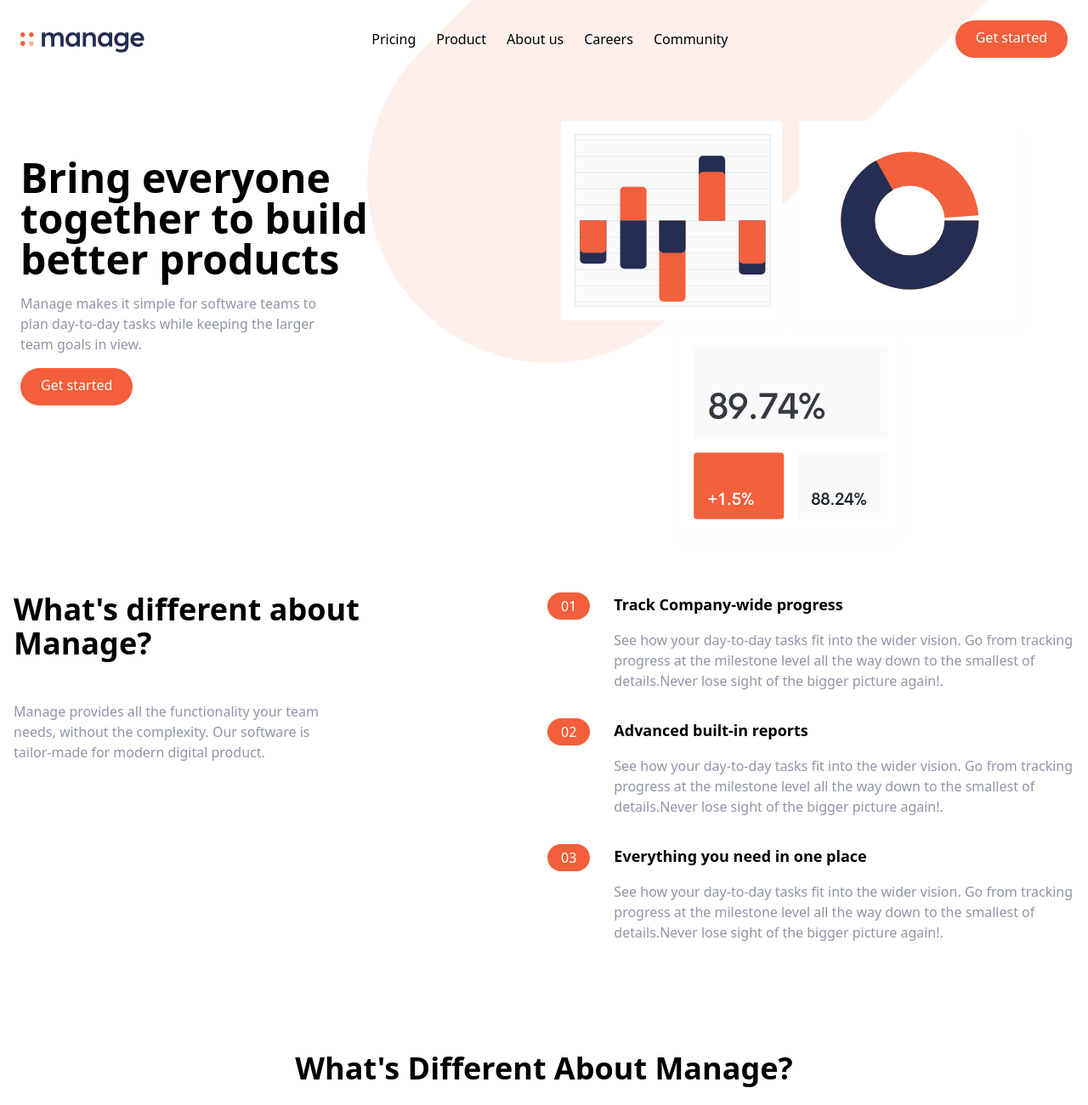
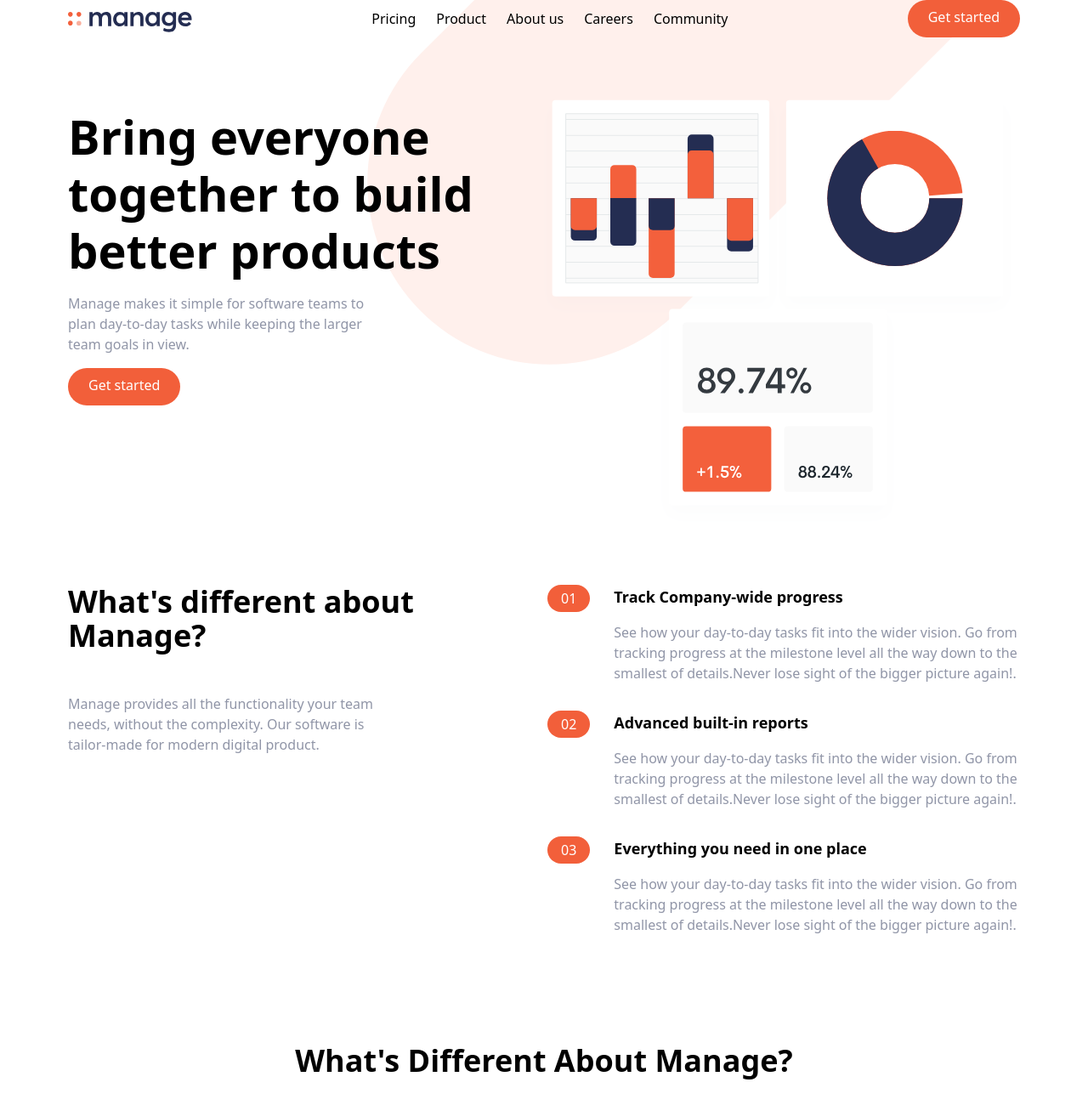
Before and after one commit to nuella001/manage-landing-page, a website: page index.html in a window 1280 px wide. Shown: the top 1300 px of the page at 85% size. Drawn offline with nearby package versions, Linux system fonts and the light colour scheme.

Commit message:
modified paddings

```diff
--- a/index.html
+++ b/index.html
@@ -16,7 +16,7 @@
 
 <body>
   <!-- Navbar -->
-  <nav class="relative container mx-auto p-6">
+  <nav class="relative container mx-auto px-20">
     <!-- Flex-Container -->
     <div class="flex items-center justify-between">
       <!-- Logo -->
@@ -57,12 +57,12 @@
   </nav>
 
   <!-- Hero section -->
-  <section id="hero">
+  <section id="hero" >
     <!-- Flex Container -->
-    <div class="container flex flex-col-reverse items-center px-6 mx-auto mt-10 space-y-0 md:flex-row  md:space-y-0">
+    <div class="container flex flex-col-reverse items-center px-20 py-6 mx-auto mt-10 space-y-0 md:flex-row  md:space-y-0">
       <!-- Left Item -->
-      <div class="flex flex-col mb-12 space-y-4     md:w-1/2 md:mb-32 ">
-        <h1 class="max-w-md text-4xl font-bold text-center md:text-5xl md:text-left">
+      <div class="flex flex-col mb-12 space-y-4     md:w-1/2 md:mb-32 " >
+        <h1 class="max-w-lg text-[3.5rem] font-bold text-center leading-[1.2]  md:text-left">
           Bring everyone together to build better products
         </h1>
         <p class="max-w-sm text-center text-darkGrayishBlue md:text-left">Manage makes it simple for software teams to
@@ -78,8 +78,8 @@
       </div>
   </section>
   <!-- Feature section -->
-  <section id="feature" data-aos="fade-up" data-aos-duration="1500" data-aos-offset="600">
-    <div class="container mx-auto flex flex-col px-4 mt-10 space-y-12 md:space-y-0 md:flex-row">
+  <section id="feature" data-aos="fade-up" data-aos-duration="500" data-aos-offset="600">
+    <div class="container mx-auto flex flex-col px-20 mt-10 space-y-12 md:space-y-0 md:flex-row">
       <!-- What's different -->
       <div class="flex flex-col space-y-12
          md:w-1/2" data-aos="zoom-in"
@@ -221,7 +221,7 @@
   <section id="cta" class="bg-brightRed" data-aos="fade-up" data-aos-duration="2000" >
     <!-- Flex Container -->
     <div
-      class="container mx-auto flex flex-col px-6 space-y-12 items-center justify-between py-24 md:flex-row md:space-y-0">
+      class="container mx-auto flex flex-col px-20 space-y-12 items-center justify-between py-24 md:flex-row md:space-y-0">
       <!-- Heading -->
       <h2 class="text-5xl font-bold leading-tight text-center text-white md:text-4xl md:max-w-xl md:text-left">
         Simplify how your team works today.
@@ -236,7 +236,7 @@
     </div>
   </section>
   <!-- Footer -->
-  <footer class="bg-veryDarkBlue px-6 py-10 md:py-20">
+  <footer class="bg-veryDarkBlue px-20 py-10 md:py-20">
     <!-- Flex Container -->
     <div
       class="container mx-auto flex flex-col-reverse items-center justify-between  space-y-2 md:flex-row md:space-y-0  md:space-x-8" data-aos="fade-up"
```
Also changed, not shown: dist/output.css.
